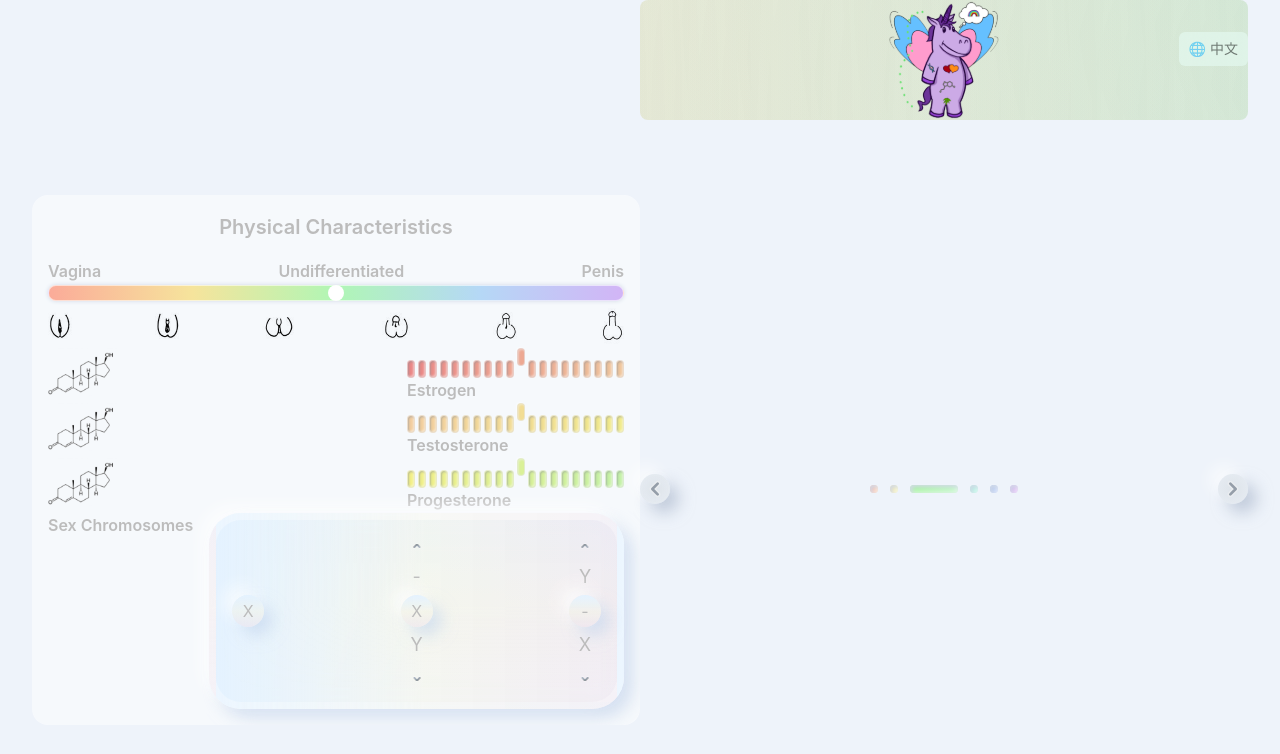
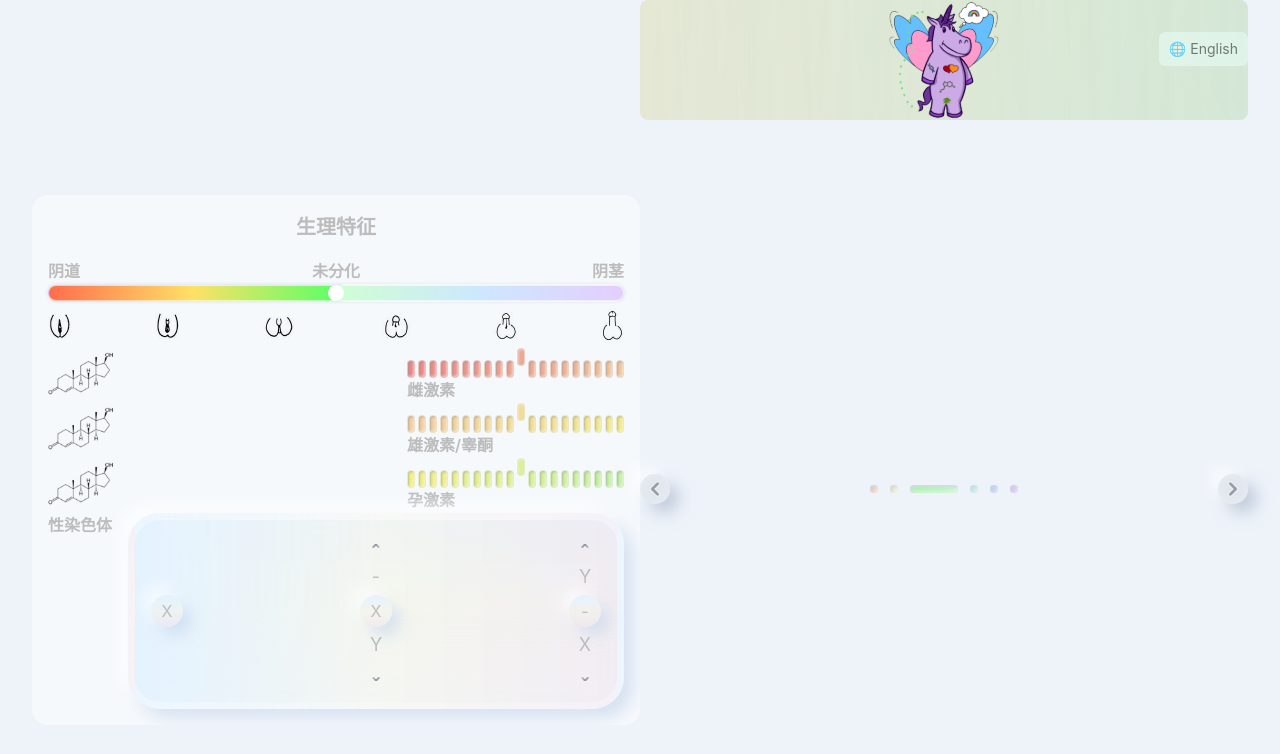
Before and after one commit to WuMianzhi/muu, a Vue app in the folder my-unique-unicorn/: page /physical-traits in a window 1280 px wide. Shown: the top 754 px of the page. Built offline with nearby package versions, Linux system fonts and the light colour scheme.

Commit message:
feat:优化了部分导出的样式

```diff
--- a/my-unique-unicorn/src/components/base/BaseColorProgressBar.vue
+++ b/my-unique-unicorn/src/components/base/BaseColorProgressBar.vue
@@ -8,8 +8,6 @@
 </template>
 
 <script setup>
-import { ref } from 'vue'
-
 const props = defineProps({
   selectedIndex: {
     type: Number,
--- a/my-unique-unicorn/src/components/base/BaseProgressPills.vue
+++ b/my-unique-unicorn/src/components/base/BaseProgressPills.vue
@@ -1,7 +1,16 @@
 <template>
   <div class="progress-container">
-        <div v-for="(pill, index) in total" :key="index" class="pill" :class="{ active: index === activeIndex }"
-            :style="{ background: getColor(index) }" @click="updateIdx(index)" />
+    <div
+      v-for="(pill, index) in total"
+      :key="index"
+      class="pill"
+      :class="[
+        { active: index === activeIndex },
+        { 'box-shadow': mode === 'SHOW' },
+      ]"
+      :style="{ background: getColor(index) }"
+      @click="updateIdx(index)"
+    />
   </div>
 </template>
 
@@ -11,19 +20,20 @@ const props = defineProps({
   endColor: { type: Array, default: [0, 191, 255] },
   total: { type: Number, default: 20 },
   activeIndex: { type: Number, default: 0 }, // Which pill is active
-})
+  mode: { type: String, default: "SHOW" },
+});
 
-const emits = defineEmits(['update:activeIndex'])
+const emits = defineEmits(["update:activeIndex"]);
 const updateIdx = (idx) => {
-    emits('update:activeIndex', idx)
-}
+  emits("update:activeIndex", idx);
+};
 
 /**
  * Calculate color based on position
  */
 function getColor(index) {
-    const startColor = props.startColor;   // light green rgb(173,255,47)
-    const endColor = props.endColor;       // light blue rgb(0,191,255)
+  const startColor = props.startColor; // light green rgb(173,255,47)
+  const endColor = props.endColor; // light blue rgb(0,191,255)
 
   const ratio = index / (props.total - 1);
   const r = Math.round(startColor[0] + (endColor[0] - startColor[0]) * ratio);
@@ -48,16 +58,21 @@ function getColor(index) {
   height: 16px;
   border-radius: 10px;
   background: #eee;
-    box-shadow: inset 1px 1px 2px rgba(138, 143, 151, 0.5),
-        inset -1px -1px 2px rgba(255, 255, 255, 0.5);
   transition: all 0.3s ease;
   border: rgba(232, 233, 235, 0.6) 1px solid;
 }
 
-.pill.active {
-    transform: translateY(-12px);
-    box-shadow: none;
+.box-shadow {
+  box-shadow: inset 1px 1px 2px rgba(138, 143, 151, 0.5),
+    inset -1px -1px 2px rgba(255, 255, 255, 0.5);
+}
+
+.box-shadow.active {
   box-shadow: inset 1px 1px 2px rgba(240, 240, 240, 0.5),
     -1px -1px 2px rgba(255, 255, 255, 0.5);
 }
+
+.pill.active {
+  transform: translateY(-12px);
+}
 </style>
--- a/my-unique-unicorn/src/components/base/BaseSwitch.vue
+++ b/my-unique-unicorn/src/components/base/BaseSwitch.vue
@@ -1,6 +1,10 @@
 <template>
-  <div class="switch-container" @click="toggle">
-    <div class="switch-label" :class="{ active: !checked }">
+  <div
+    class="switch-container"
+    :class="{ 'show-mode': mode == 'SHOW' }"
+    @click="toggle"
+  >
+    <div class="switch-label" :class="[{ active: !checked }]">
       {{
         checked ? $t("attraction.attracted") : $t("attraction.not_attracted")
       }}
@@ -12,6 +16,7 @@
 <script setup lang="ts">
 const props = defineProps({
   checked: { type: Boolean, default: false },
+  mode: { type: String, default: "SHOW" },
 });
 
 const emit = defineEmits(["update:checked"]);
@@ -31,10 +36,13 @@ function toggle() {
   padding: 6px;
   border-radius: 30px;
   background: #f1f3f5;
-  box-shadow: inset 2px 2px 6px #d1d9e6, inset -2px -2px 6px #ffffff;
   cursor: pointer;
   position: relative;
   overflow: hidden;
+}
+
+.show-mode {
+  box-shadow: inset 2px 2px 6px #d1d9e6, inset -2px -2px 6px #ffffff;
 }
 
 .switch-container.active {
--- a/my-unique-unicorn/src/components/base/ColorBar.vue
+++ b/my-unique-unicorn/src/components/base/ColorBar.vue
@@ -8,17 +8,22 @@
       :max="max"
       step="1"
     />
+    <div
+      class="more-colorful"
+      :style="{ width: (100 * (max - val)) / max + '%' }"
+    ></div>
   </div>
 </template>
 
 <script setup lang="ts">
-const props = defineProps({
+defineProps({
   val: { type: Number, default: 50 },
   min: { type: Number, default: 0 },
   max: { type: Number, default: 100 },
   minLabel: { type: String, default: "Min" },
   midLabel: { type: String, default: "Mid" },
   maxLabel: { type: String, default: "Max" },
+  mode: { type: String, default: "SHOW" },
 });
 const emit = defineEmits(["update:val"]);
 
@@ -28,25 +33,49 @@ function onInput(event) {
 </script>
 
 <style lang="css" scoped>
+.slider-wrapper {
+  position: relative;
+}
+
+input {
+  color: transparent;
+}
+
 input[type="range"] {
   -webkit-appearance: none;
   width: 100%;
-  height: 16px;
+  height: 1rem;
   border-radius: 12px;
   background: linear-gradient(
     to right,
-    #fbab99,
-    #f6e49c,
-    #b0f6b5,
-    #b5d8f6,
-    #d2b5f6
+    hsl(11, 100%, 65%),
+    hsl(48, 100%, 70%),
+    hsl(124, 100%, 68%),
+    hsl(208, 100%, 67%),
+    hsl(267, 100%, 68%)
   );
   outline: none;
   border: rgba(255, 255, 255, 0.6) 1px solid;
   box-shadow: 0px 0px 4px #d1d9e6;
 }
 
+.more-colorful {
+  width: 100%;
+  z-index: 100;
+  display: inline-block;
+  position: absolute;
+  top: 0;
+  right: 0;
+  height: calc(1rem + 2px);
+  border-radius: calc(0.5rem + 1px);
+  background: rgba(255, 255, 255, 0.7);
+  pointer-events: none;
+  /* box-sizing: content-box; */
+  /* backdrop-filter: blur(1rem); */
+}
+
 input[type="range"]::-webkit-slider-thumb {
+  z-index: 999;
   -webkit-appearance: none;
   width: 16px;
   height: 16px;
--- a/my-unique-unicorn/src/components/compose/NumPicker.vue
+++ b/my-unique-unicorn/src/components/compose/NumPicker.vue
@@ -7,7 +7,9 @@
         <div class="center">
             <BaseProgressPills :active-index="val"
             @update:active-index="newVal => emits('update:val', newVal)"
-             :end-color="endColor" :start-color="startColor" />
+             :end-color="endColor" :start-color="startColor"
+             :mode="mode"
+             />
             <slot>
                 <h3> {{ title }}</h3>
             </slot>
--- a/my-unique-unicorn/src/i18n.ts
+++ b/my-unique-unicorn/src/i18n.ts
@@ -3,8 +3,8 @@ import en from "./locales/en.json";
 import zh from "./locales/zh.json";
 
 export const i18n = createI18n({
-  locale: "en", // default language
-  fallbackLocale: "en",
+  locale: "zh", // default language
+  fallbackLocale: "zh",
   legacy: false,
   globalInjection: true,
   messages: { zh, en },
--- a/my-unique-unicorn/src/views/IntimateAttraction.vue
+++ b/my-unique-unicorn/src/views/IntimateAttraction.vue
@@ -4,7 +4,7 @@
 
     <div>
       <div class="switcher-container">
-        <BaseSwitch v-model:checked="quizStore.genderQuiz.isIntimateAttract" />
+        <BaseSwitch v-model:checked="quizStore.genderQuiz.isIntimateAttract" :mode="mode"/>
       </div>
 
       <template v-for="(quiz, idx) in quizStore.genderQuiz.intimateAttract">
--- a/my-unique-unicorn/src/views/PhysicalAttraction.vue
+++ b/my-unique-unicorn/src/views/PhysicalAttraction.vue
@@ -1,10 +1,13 @@
 <template>
   <div>
-    <h1>{{ $t('attraction_title.physical_attraction') }}</h1>
+    <h1>{{ $t("attraction_title.physical_attraction") }}</h1>
 
     <div>
       <div class="switcher-container">
-        <BaseSwitch v-model:checked="quizStore.genderQuiz.isPhysicalAttract" />
+        <BaseSwitch
+          v-model:checked="quizStore.genderQuiz.isPhysicalAttract"
+          :mode="mode"
+        />
       </div>
       <template v-for="(quiz, idx) in quizStore.genderQuiz.physicalAttract">
         <NumPicker
@@ -33,7 +36,7 @@ defineProps({
 });
 </script>
 <style scoped>
-.switcher-container{
+.switcher-container {
   display: flex;
   justify-content: center;
 }
```
Lines whose indentation alone changed are shown as unchanged.
